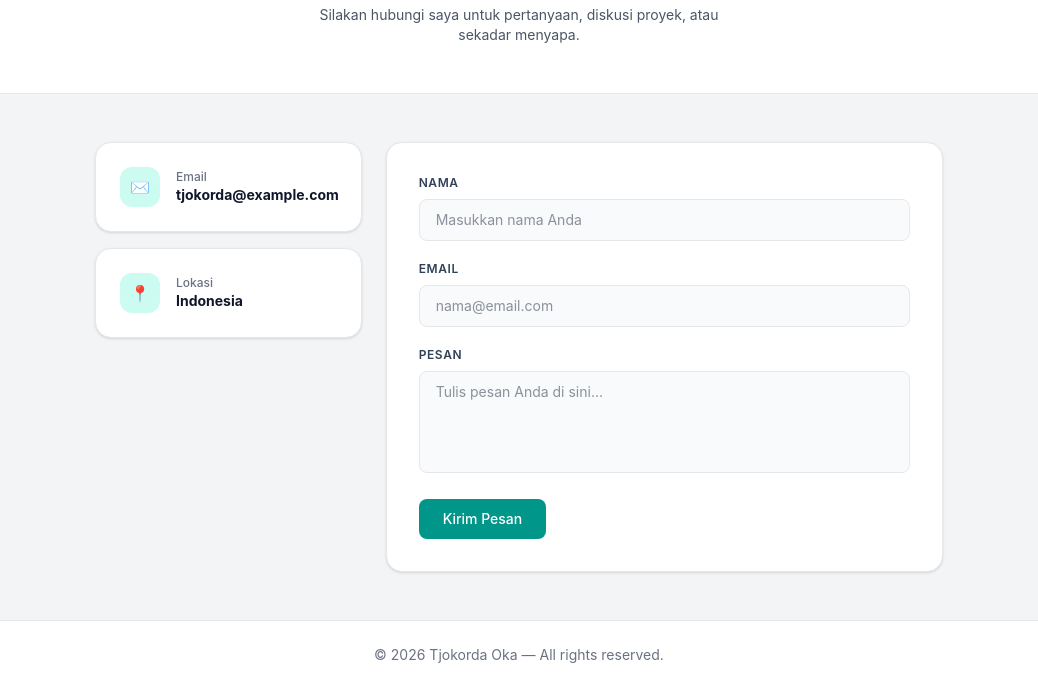
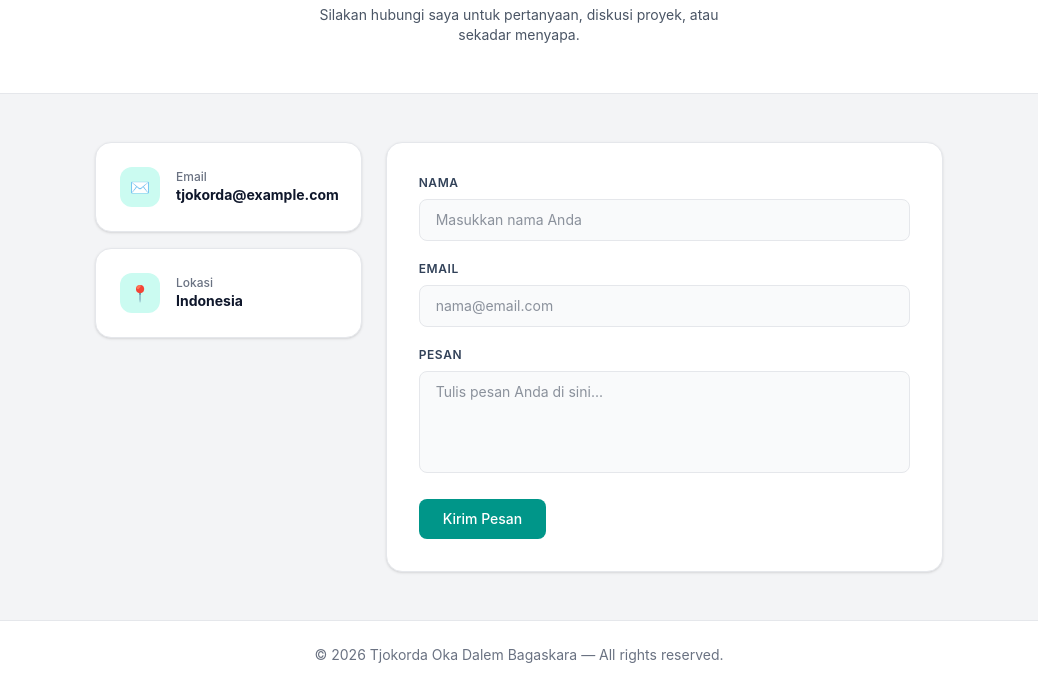
Before and after one commit to Cok-Bagas/Portofolio, a website: page contact.html in a window 1280 px wide. Shown: the part 188-877 px from the top of the page, without its empty margins (121-1159 px from the left). Drawn offline with Linux system fonts and the light colour scheme.

Commit message:
Update contact.html

```diff
--- a/contact.html
+++ b/contact.html
@@ -152,7 +152,7 @@
 
   <!-- FOOTER -->
   <footer class="py-6 bg-white border-t border-gray-200 text-center text-sm text-gray-500">
-    © 2026 Tjokorda Oka — All rights reserved.
+    © 2026 Tjokorda Oka Dalem Bagaskara — All rights reserved.
   </footer>
 
 </body>
```
